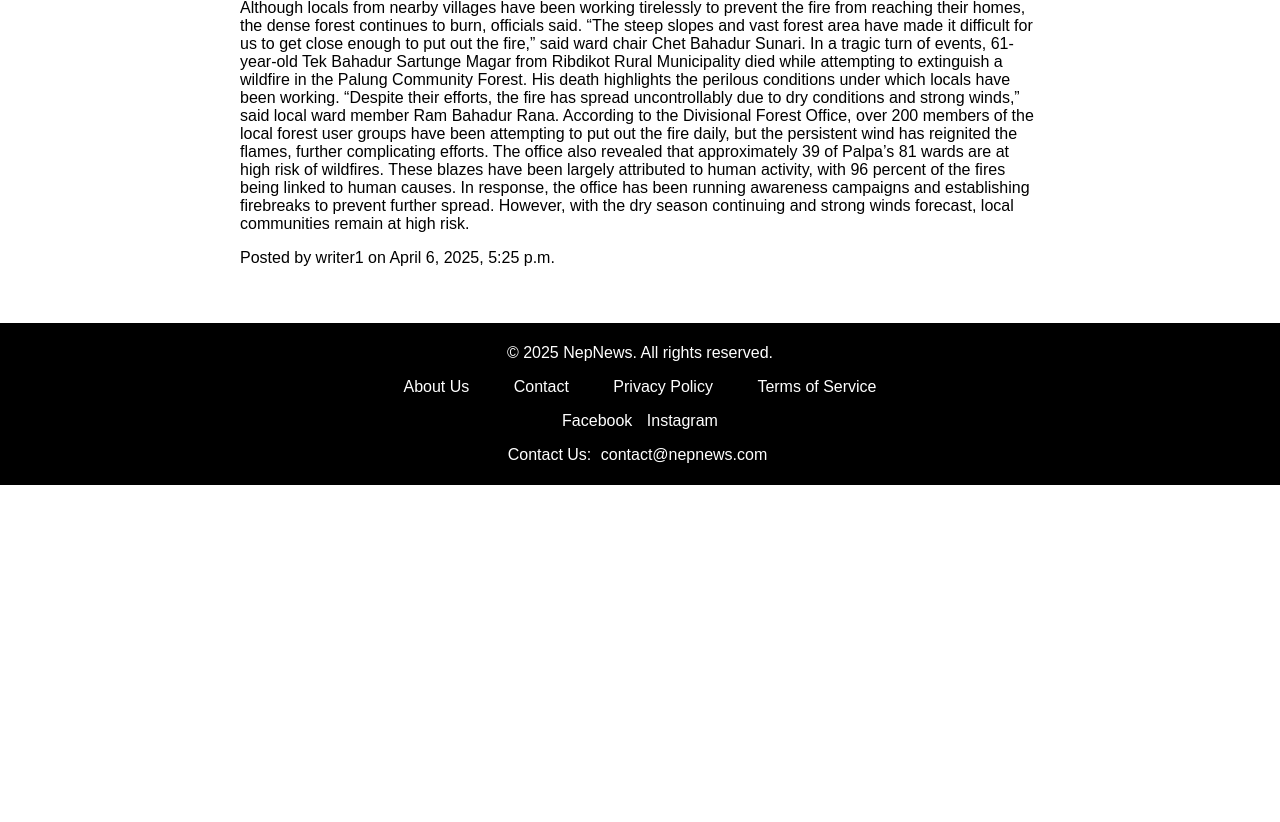
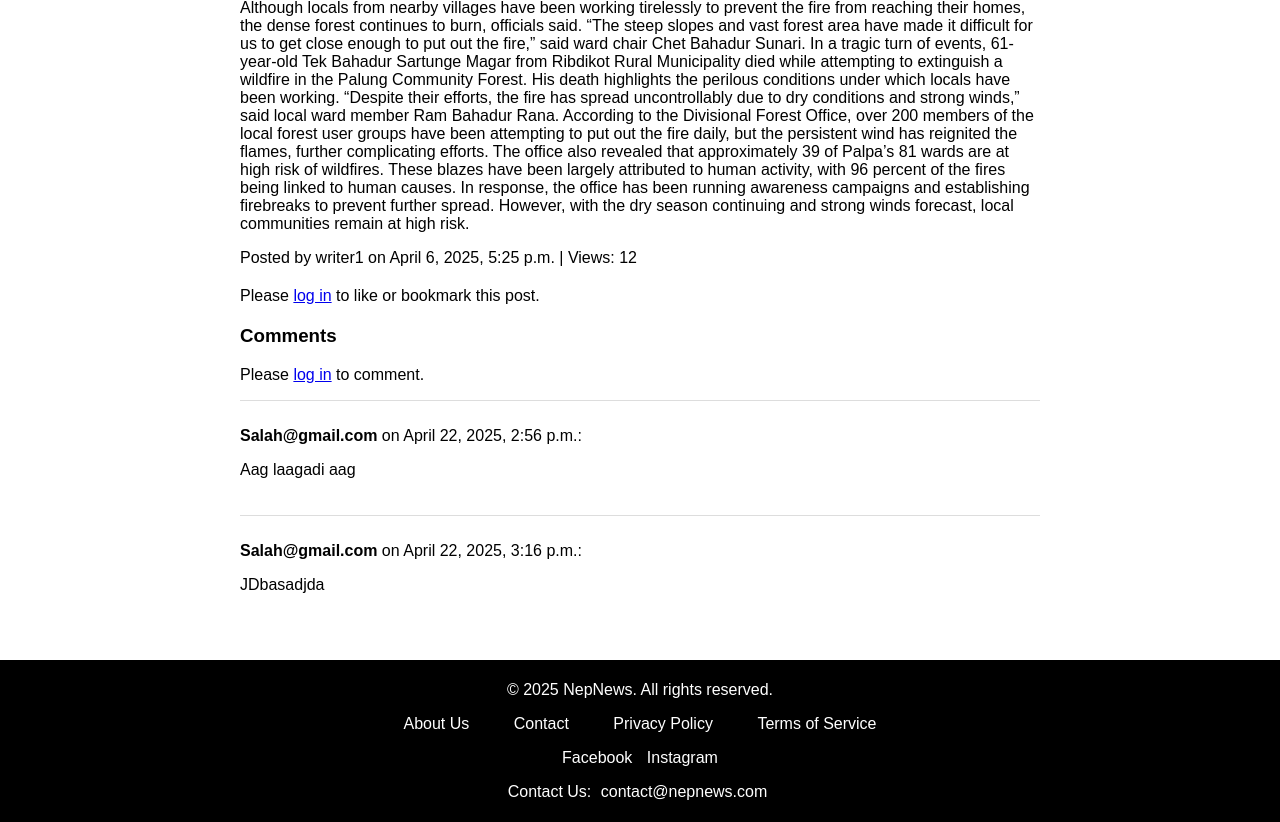
Before and after one commit to reyaha16/NepNews, a Django app: page /post/6/ in a window 1280 px wide. Shown: the part 955-1777 px from the top of the page. Before the commit the page ends 1440 px from the top, so only its background shows below. Run offline with Django 5.2, Linux system fonts and the light colour scheme; data comes from the database, SQL or seed files in the repository; both versions use the stored data as it was after the commit.

Commit message:
adding updated code

```diff
--- a/django_project/newsapp/views.py
+++ b/django_project/newsapp/views.py
@@ -3,7 +3,7 @@ from django.contrib.auth import authenticate, login, logout
 from django.contrib.auth.decorators import login_required
 from django.contrib.auth.models import User
 from django.contrib import messages
-from .models import Post, Category, UserProfile
+from .models import Post, Category, UserProfile, Like, Bookmark, Comment
 from django.db.models import Q
 from django.core.mail import send_mail
 from django.conf import settings
@@ -11,6 +11,9 @@ from django.contrib.auth.tokens import PasswordResetTokenGenerator
 from django.utils.http import urlsafe_base64_encode, urlsafe_base64_decode
 from django.utils.encoding import force_bytes, force_str
 from django.urls import reverse
+from django.http import JsonResponse
+
+
 
 def role_required(*roles):
     def decorator(view_func):
@@ -131,12 +134,12 @@ def category_post(request, id):
     categories = Category.objects.all()
     return render(request, 'category_post.html', {'category': category, 'posts': posts, 'categories': categories})
 
-def view_post(request, id):
-    post = get_object_or_404(Post, id=id, status='published')
-    post.views += 1
-    post.save()
-    categories = Category.objects.all()
-    return render(request, 'view-post.html', {'post': post, 'categories': categories})
+# def view_post(request, id):
+#     post = get_object_or_404(Post, id=id, status='published')
+#     post.views += 1
+#     post.save()
+#     categories = Category.objects.all()
+#     return render(request, 'view-post.html', {'post': post, 'categories': categories})
 
 @login_required
 @role_required('writer', 'editor', 'admin')
@@ -176,7 +179,7 @@ def post_approval(request):
 @login_required
 def profile_page(request):
     categories = Category.objects.all()
-    return render(request, 'profile.html', {'user': request.user, 'categories': categories})
+    return render(request, 'profile.html', {'user': request.user, 'categories': categories,})
 
 def search_posts(request):
     if request.method == 'GET':
@@ -203,3 +206,58 @@ def search_posts(request):
 
         return render(request, 'search-post.html', context)
     return redirect('home-page')
+
+def view_post(request, id):
+    post = get_object_or_404(Post, id=id)
+
+    if post.status != 'published':
+        if not request.user.is_authenticated or (
+            request.user != post.author and
+            request.user.userprofile.role not in ['editor', 'admin']
+        ):
+            return render(request, '404.html', status=404)
+
+    post.views += 1
+    post.save()
+
+    comments = post.comments.all()
+
+    return render(request, 'view-post.html', {'post': post, 'comments': comments})
+
+@login_required
+def like_post(request, post_id):
+    if request.method != 'POST':
+        return JsonResponse({'error': 'Invalid request method'}, status=400)
+
+    post = get_object_or_404(Post, id=post_id)
+    like, created = Like.objects.get_or_create(user=request.user, post=post)
+    if not created:
+        like.delete()
+        liked = False
+    else:
+        liked = True
+    return JsonResponse({'liked': liked, 'like_count': post.likes.count()})
+
+@login_required
+def bookmark_post(request, post_id):
+    if request.method != 'POST':
+        return JsonResponse({'error': 'Invalid request method'}, status=400)
+
+    post = get_object_or_404(Post, id=post_id)
+    bookmark, created = Bookmark.objects.get_or_create(user=request.user, post=post)
+    if not created:
+        bookmark.delete()
+        bookmarked = False
+    else:
+        bookmarked = True
+    return JsonResponse({'bookmarked': bookmarked})
+
+@login_required
+def add_comment(request, post_id):
+    post = get_object_or_404(Post, id=post_id)
+    if request.method == 'POST':
+        content = request.POST.get('content')
+        if content:
+            Comment.objects.create(user=request.user, post=post, content=content)
+            return redirect('view-post', id=post_id)
+    return redirect('view-post', id=post_id)
--- a/django_project/newsportal/settings.py
+++ b/django_project/newsportal/settings.py
@@ -97,6 +97,6 @@ EMAIL_BACKEND = 'django.core.mail.backends.smtp.EmailBackend'
 EMAIL_HOST = 'smtp.gmail.com'
 EMAIL_PORT = 587
 EMAIL_USE_TLS = True
-EMAIL_HOST_USER = 'prashannachauhankshetri@gmail.com'
+EMAIL_HOST_USER = '@gmail.com'#
 EMAIL_HOST_PASSWORD = 'alyn aegm mlsr djtq'  # Use an App Password if using Gmail
-DEFAULT_FROM_EMAIL = 'prashannachauhankshetri@gmail.com'
+DEFAULT_FROM_EMAIL = '@gmail.com'#
--- a/django_project/newsportal/urls.py
+++ b/django_project/newsportal/urls.py
@@ -14,6 +14,7 @@ Including another URLconf
     1. Import the include() function: from django.urls import include, path
     2. Add a URL to urlpatterns:  path('blog/', include('blog.urls'))
 """
+# newsapp/urls.py
 from django.urls import path
 from newsapp import views
 from django.contrib import admin
@@ -34,6 +35,9 @@ urlpatterns = [
     path('post-approval/', views.post_approval, name='post-approval'),
     path('profile/', views.profile_page, name='profile-page'),
     path('search/', views.search_posts, name='search-posts'),
+    path('post/<int:post_id>/like/', views.like_post, name='like-post'),
+    path('post/<int:post_id>/bookmark/', views.bookmark_post, name='bookmark-post'),
+    path('post/<int:post_id>/comment/', views.add_comment, name='add-comment'),
 ]
 
 if settings.DEBUG:
--- a/django_project/static/js/scripts.js
+++ b/django_project/static/js/scripts.js
@@ -101,11 +101,9 @@ document.addEventListener("DOMContentLoaded", function () {
         });
     }
 
-    // Handle Forgot Password Form Submission
     if (forgotPasswordForm) {
         forgotPasswordForm.addEventListener("submit", function (e) {
             e.preventDefault();
-            // Remove any existing error/success messages
             const existingMessage = forgotPasswordForm.querySelector('.form-message');
             if (existingMessage) existingMessage.remove();
 
@@ -163,6 +161,86 @@ document.addEventListener("DOMContentLoaded", function () {
             }
         });
     }
+
+    // Like Button Functionality
+    const likeButtons = document.querySelectorAll(".like-btn");
+    if (likeButtons.length === 0) {
+        console.log("No like buttons found on the page.");
+    }
+    likeButtons.forEach(button => {
+        button.addEventListener("click", function () {
+            const postId = this.getAttribute("data-post-id");
+            if (!postId) {
+                console.error("Post ID not found on like button.");
+                return;
+            }
+            fetch(`/post/${postId}/like/`, {
+                method: 'POST',
+                headers: {
+                    'X-CSRFToken': document.querySelector('input[name="csrfmiddlewaretoken"]').value,
+                    'Content-Type': 'application/json'
+                }
+            })
+            .then(response => {
+                if (!response.ok) {
+                    throw new Error(`HTTP error! status: ${response.status}`);
+                }
+                return response.json();
+            })
+            .then(data => {
+                if (data.error) {
+                    console.error('Server error:', data.error);
+                    alert('Error: ' + data.error);
+                    return;
+                }
+                this.textContent = data.liked ? `Unlike (${data.like_count})` : `Like (${data.like_count})`;
+            })
+            .catch(error => {
+                console.error('Error during like request:', error);
+                alert('An error occurred while liking the post. Please try again.');
+            });
+        });
+    });
+
+    // Bookmark Button Functionality
+    const bookmarkButtons = document.querySelectorAll(".bookmark-btn");
+    if (bookmarkButtons.length === 0) {
+        console.log("No bookmark buttons found on the page.");
+    }
+    bookmarkButtons.forEach(button => {
+        button.addEventListener("click", function () {
+            const postId = this.getAttribute("data-post-id");
+            if (!postId) {
+                console.error("Post ID not found on bookmark button.");
+                return;
+            }
+            fetch(`/post/${postId}/bookmark/`, {
+                method: 'POST',
+                headers: {
+                    'X-CSRFToken': document.querySelector('input[name="csrfmiddlewaretoken"]').value,
+                    'Content-Type': 'application/json'
+                }
+            })
+            .then(response => {
+                if (!response.ok) {
+                    throw new Error(`HTTP error! status: ${response.status}`);
+                }
+                return response.json();
+            })
+            .then(data => {
+                if (data.error) {
+                    console.error('Server error:', data.error);
+                    alert('Error: ' + data.error);
+                    return;
+                }
+                this.textContent = data.bookmarked ? 'Remove Bookmark' : 'Bookmark';
+            })
+            .catch(error => {
+                console.error('Error during bookmark request:', error);
+                alert('An error occurred while bookmarking the post. Please try again.');
+            });
+        });
+    });
 });
 
 function openAuthModal() {
--- a/django_project/templates/reset_password.html
+++ b/django_project/templates/reset_password.html
@@ -1,4 +1,4 @@
-<!-- templates/reset_password.html -->
+
 {% extends 'base.html' %}
 {% load static %}
 
--- a/django_project/templates/view-post.html
+++ b/django_project/templates/view-post.html
@@ -7,6 +7,51 @@
     <h1>{{ post.title }}</h1>
     <p>{{ post.short_description }}</p>
     <div>{{ post.content|safe }}</div>
-    <p>Posted by {{ post.author.username }} on {{ post.created_at }}</p>
+    <p>Posted by {{ post.author.username }} on {{ post.created_at }} | Views: {{ post.views }}</p>
+
+    <!-- Like and Bookmark Buttons -->
+    <div class="interaction-buttons" style="margin: 20px 0;">
+        {% if user.is_authenticated %}
+            <button class="like-btn" data-post-id="{{ post.id }}" style="margin-right: 10px;">
+                {% if user in post.likes.all %}
+                    Unlike ({{ post.likes.count }})
+                {% else %}
+                    Like ({{ post.likes.count }})
+                {% endif %}
+            </button>
+            <button class="bookmark-btn" data-post-id="{{ post.id }}">
+                {% if user in post.bookmarks.all %}
+                    Remove Bookmark
+                {% else %}
+                    Bookmark
+                {% endif %}
+            </button>
+        {% else %}
+            <p>Please <a href="{% url 'login-user' %}">log in</a> to like or bookmark this post.</p>
+        {% endif %}
+    </div>
+
+    <!-- Comment Section -->
+    <div class="comments-section" style="margin-top: 20px;">
+        <h3>Comments</h3>
+        {% if user.is_authenticated %}
+            <form method="post" action="{% url 'add-comment' post.id %}">
+                {% csrf_token %}
+                <textarea name="content" required placeholder="Add a comment..." style="width: 100%; height: 80px;"></textarea>
+                <button type="submit" style="margin-top: 10px;">Post Comment</button>
+            </form>
+        {% else %}
+            <p>Please <a href="{% url 'login-user' %}">log in</a> to comment.</p>
+        {% endif %}
+
+        {% for comment in comments %}
+            <div class="comment" style="border-top: 1px solid #ddd; padding: 10px 0; margin-top: 10px;">
+                <p><strong>{{ comment.user.username }}</strong> on {{ comment.created_at }}:</p>
+                <p>{{ comment.content }}</p>
+            </div>
+        {% empty %}
+            <p>No comments yet.</p>
+        {% endfor %}
+    </div>
 </div>
 {% endblock %}
```
Also changed, not shown: django_project/newsapp/models.py (+32 -0 lines), django_project/templates/404.html (added, +8 -0 lines), django_project/templates/profile.html (+7 -0 lines), django_project/db.sqlite3, django_project/newsapp/migrations/0002_comment_bookmark_like.py (added), 1 other file.
